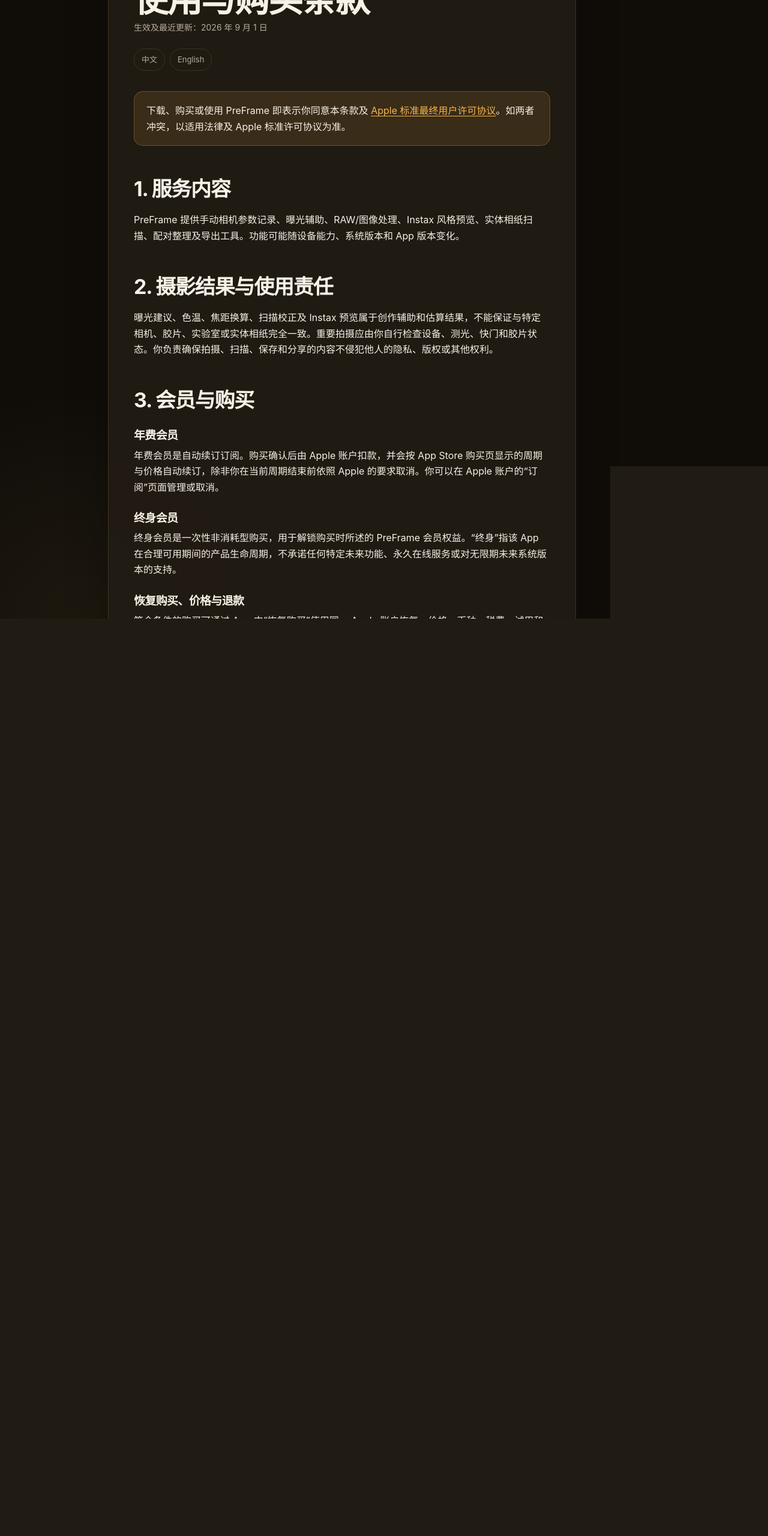
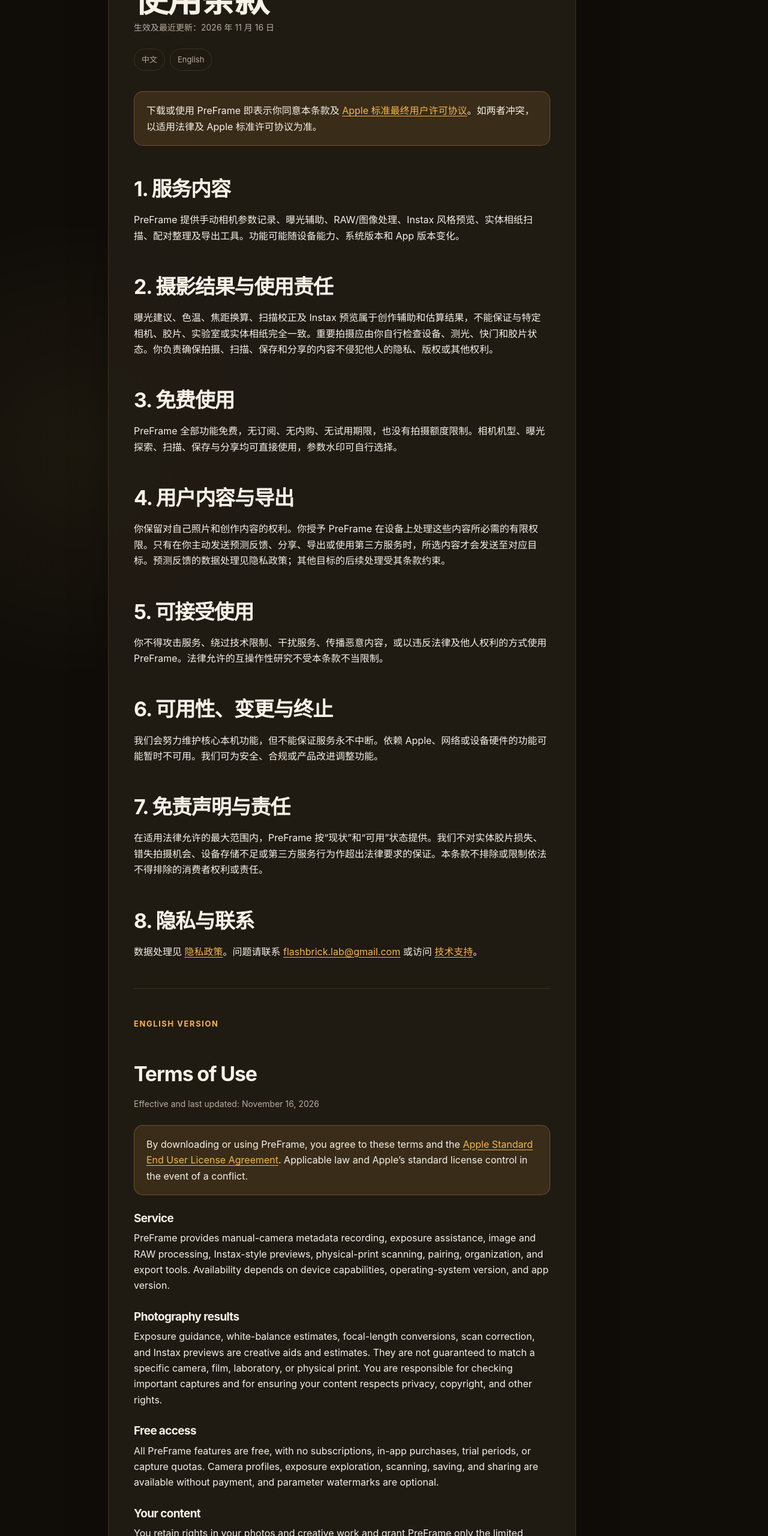
Before and after one commit to flashbrick-lab/flashbrick-lab.github.io, a plain HTML site: page preframe/legal/terms.html in a window 1280 px wide. Shown: the part 240-2800 px from the top of the page at 60% size. Drawn offline with Linux system fonts and the light colour scheme.

Commit message:
Update PreFrame support and legal pages for the free app

```diff
--- a/preframe/legal/terms.html
+++ b/preframe/legal/terms.html
@@ -2,54 +2,44 @@
 <html lang="zh-CN">
 <head>
   <meta charset="utf-8"><meta name="viewport" content="width=device-width, initial-scale=1">
-  <meta name="description" content="PreFrame 使用与购买条款 / Terms of Use">
-  <title>使用与购买条款 · PreFrame</title><link rel="icon" href="app-icon.png" type="image/png"><link rel="apple-touch-icon" href="app-icon.png"><link rel="stylesheet" href="styles.css?v=20260901-2">
+  <meta name="description" content="PreFrame 使用条款 / Terms of Use">
+  <title>使用条款 · PreFrame</title><link rel="icon" href="app-icon.png" type="image/png"><link rel="apple-touch-icon" href="app-icon.png"><link rel="stylesheet" href="styles.css?v=20260901-2">
 </head>
 <body>
   <header class="site-header"><nav class="nav" aria-label="主导航"><a class="brand" href="index.html"><img class="brand-icon" src="app-icon.png" alt="" width="34" height="34" style="width:34px;height:34px;min-width:34px;max-width:34px;border-radius:9px;object-fit:cover"><span>PreFrame</span></a><div class="nav-links"><a href="index.html">首页</a><a href="privacy.html">隐私</a><a aria-current="page" href="terms.html">条款</a><a href="support.html">支持</a></div></nav></header>
   <main><article class="document">
-    <p class="eyebrow">Legal / Terms</p><h1>使用与购买条款</h1><p class="meta">生效及最近更新：2026 年 9 月 1 日</p>
+    <p class="eyebrow">Legal / Terms</p><h1>使用条款</h1><p class="meta">生效及最近更新：2026 年 11 月 16 日</p>
     <div class="language-switch"><a href="#zh">中文</a><a href="#en">English</a></div>
 
     <section id="zh">
-      <div class="notice">下载、购买或使用 PreFrame 即表示你同意本条款及 <a href="https://www.apple.com/legal/internet-services/itunes/dev/stdeula/">Apple 标准最终用户许可协议</a>。如两者冲突，以适用法律及 Apple 标准许可协议为准。</div>
+      <div class="notice">下载或使用 PreFrame 即表示你同意本条款及 <a href="https://www.apple.com/legal/internet-services/itunes/dev/stdeula/">Apple 标准最终用户许可协议</a>。如两者冲突，以适用法律及 Apple 标准许可协议为准。</div>
       <h2>1. 服务内容</h2>
       <p>PreFrame 提供手动相机参数记录、曝光辅助、RAW/图像处理、Instax 风格预览、实体相纸扫描、配对整理及导出工具。功能可能随设备能力、系统版本和 App 版本变化。</p>
       <h2>2. 摄影结果与使用责任</h2>
       <p>曝光建议、色温、焦距换算、扫描校正及 Instax 预览属于创作辅助和估算结果，不能保证与特定相机、胶片、实验室或实体相纸完全一致。重要拍摄应由你自行检查设备、测光、快门和胶片状态。你负责确保拍摄、扫描、保存和分享的内容不侵犯他人的隐私、版权或其他权利。</p>
-      <h2>3. 会员与购买</h2>
-      <h3>年费会员</h3>
-      <p>年费会员是自动续订订阅。购买确认后由 Apple 账户扣款，并会按 App Store 购买页显示的周期与价格自动续订，除非你在当前周期结束前依照 Apple 的要求取消。你可以在 Apple 账户的“订阅”页面管理或取消。</p>
-      <h3>终身会员</h3>
-      <p>终身会员是一次性非消耗型购买，用于解锁购买时所述的 PreFrame 会员权益。“终身”指该 App 在合理可用期间的产品生命周期，不承诺任何特定未来功能、永久在线服务或对无限期未来系统版本的支持。</p>
-      <h3>恢复购买、价格与退款</h3>
-      <p>符合条件的购买可通过 App 内“恢复购买”使用同一 Apple 账户恢复。价格、币种、税费、试用和优惠以 Apple 购买确认页为准。账单与退款由 Apple 按其规则处理；你可以通过 Apple 的购买问题报告渠道提出申请。</p>
-      <h2>4. Apple 优惠码</h2>
-      <p>PreFrame 的会员优惠码由 Apple 创建、验证和兑换，依照 App Store 的资格、地区、期限与使用次数规则提供。优惠可能用于年费订阅或符合条件的 App 内购买，具体权益以兑换确认页为准。优惠码不可兑换现金；退款、撤销和购买记录由 Apple 管理。</p>
-      <h2>5. 用户内容与导出</h2>
-      <p>你保留对自己照片和创作内容的权利。你授予 PreFrame 在设备上处理这些内容所必需的有限权限。只有在你主动使用分享、导出或第三方服务时，内容才会交由所选目标处理；其后续处理受该目标的条款约束。</p>
-      <h2>6. 可接受使用</h2>
-      <p>你不得攻击或规避购买系统、绕过技术限制、干扰服务、传播恶意内容，或以违反法律及他人权利的方式使用 PreFrame。法律允许的互操作性研究不受本条款不当限制。</p>
-      <h2>7. 可用性、变更与终止</h2>
-      <p>我们会努力维护核心本机功能，但不能保证服务永不中断。依赖 Apple、网络或设备硬件的功能可能暂时不可用。我们可为安全、合规或产品改进调整功能，并会尊重适用法律下已有购买者的权益。</p>
-      <h2>8. 免责声明与责任</h2>
+      <h2>3. 免费使用</h2>
+      <p>PreFrame 全部功能免费，无订阅、无内购、无试用期限，也没有拍摄额度限制。相机机型、曝光探索、扫描、保存与分享均可直接使用，参数水印可自行选择。</p>
+      <h2>4. 用户内容与导出</h2>
+      <p>你保留对自己照片和创作内容的权利。你授予 PreFrame 在设备上处理这些内容所必需的有限权限。只有在你主动发送预测反馈、分享、导出或使用第三方服务时，所选内容才会发送至对应目标。预测反馈的数据处理见隐私政策；其他目标的后续处理受其条款约束。</p>
+      <h2>5. 可接受使用</h2>
+      <p>你不得攻击服务、绕过技术限制、干扰服务、传播恶意内容，或以违反法律及他人权利的方式使用 PreFrame。法律允许的互操作性研究不受本条款不当限制。</p>
+      <h2>6. 可用性、变更与终止</h2>
+      <p>我们会努力维护核心本机功能，但不能保证服务永不中断。依赖 Apple、网络或设备硬件的功能可能暂时不可用。我们可为安全、合规或产品改进调整功能。</p>
+      <h2>7. 免责声明与责任</h2>
       <p>在适用法律允许的最大范围内，PreFrame 按“现状”和“可用”状态提供。我们不对实体胶片损失、错失拍摄机会、设备存储不足或第三方服务行为作超出法律要求的保证。本条款不排除或限制依法不得排除的消费者权利或责任。</p>
-      <h2>9. 隐私与联系</h2>
+      <h2>8. 隐私与联系</h2>
       <p>数据处理见 <a href="privacy.html">隐私政策</a>。问题请联系 <a href="mailto:flashbrick.lab@gmail.com">flashbrick.lab@gmail.com</a> 或访问 <a href="support.html">技术支持</a>。</p>
     </section>
 
     <hr>
     <section id="en" lang="en">
-      <p class="eyebrow">English version</p><h2>Terms of Use and Purchase</h2><p class="meta">Effective and last updated: September 1, 2026</p>
-      <div class="notice">By downloading, purchasing, or using PreFrame, you agree to these terms and the <a href="https://www.apple.com/legal/internet-services/itunes/dev/stdeula/">Apple Standard End User License Agreement</a>. Applicable law and Apple’s standard license control in the event of a conflict.</div>
+      <p class="eyebrow">English version</p><h2>Terms of Use</h2><p class="meta">Effective and last updated: November 16, 2026</p>
+      <div class="notice">By downloading or using PreFrame, you agree to these terms and the <a href="https://www.apple.com/legal/internet-services/itunes/dev/stdeula/">Apple Standard End User License Agreement</a>. Applicable law and Apple’s standard license control in the event of a conflict.</div>
       <h3>Service</h3><p>PreFrame provides manual-camera metadata recording, exposure assistance, image and RAW processing, Instax-style previews, physical-print scanning, pairing, organization, and export tools. Availability depends on device capabilities, operating-system version, and app version.</p>
       <h3>Photography results</h3><p>Exposure guidance, white-balance estimates, focal-length conversions, scan correction, and Instax previews are creative aids and estimates. They are not guaranteed to match a specific camera, film, laboratory, or physical print. You are responsible for checking important captures and for ensuring your content respects privacy, copyright, and other rights.</p>
-      <h3>Annual membership</h3><p>The annual plan is an auto-renewable subscription charged to your Apple Account after confirmation. It renews at the period and price shown by the App Store unless cancelled in accordance with Apple’s requirements before the current period ends. Manage or cancel it in your Apple Account subscriptions.</p>
-      <h3>Lifetime membership</h3><p>The lifetime plan is a one-time non-consumable purchase unlocking the membership benefits described at purchase. “Lifetime” refers to the reasonable product lifetime of this app and does not promise particular future features, perpetual online services, or support for operating systems indefinitely.</p>
-      <h3>Restoration, price, and refunds</h3><p>Eligible purchases can be restored in the app using the same Apple Account. Price, currency, taxes, trials, and offers are those displayed by Apple at confirmation. Apple handles billing and refund requests under its rules.</p>
-      <h3>Apple offer codes</h3><p>PreFrame membership offer codes are created, validated, and redeemed by Apple and are subject to App Store eligibility, territory, duration, and redemption limits. An offer may apply to an annual subscription or an eligible in-app purchase as shown at confirmation. Codes have no cash value; Apple manages purchase records, revocations, and refunds.</p>
-      <h3>Your content</h3><p>You retain rights in your photos and creative work and grant PreFrame only the limited permission needed for on-device processing. Content is passed to another destination only when you choose to share or export, after which that destination’s terms apply.</p>
-      <h3>Acceptable use and availability</h3><p>You may not attack or evade purchase systems, bypass technical limits, disrupt services, distribute malicious content, or use PreFrame unlawfully. Features relying on Apple, networking, or hardware may be unavailable. We may make changes for security, compliance, and product improvement while respecting purchaser rights required by law.</p>
+      <h3>Free access</h3><p>All PreFrame features are free, with no subscriptions, in-app purchases, trial periods, or capture quotas. Camera profiles, exposure exploration, scanning, saving, and sharing are available without payment, and parameter watermarks are optional.</p>
+      <h3>Your content</h3><p>You retain rights in your photos and creative work and grant PreFrame only the limited permission needed for on-device processing. Selected content is transmitted only when you choose to submit Prediction Feedback, share, export, or use a third-party service. The Privacy Policy describes Prediction Feedback; other destinations apply their own terms.</p>
+      <h3>Acceptable use and availability</h3><p>You may not attack services, bypass technical limits, disrupt services, distribute malicious content, or use PreFrame unlawfully. Features relying on Apple, networking, or hardware may be unavailable. We may make changes for security, compliance, and product improvement.</p>
       <h3>Disclaimers</h3><p>To the maximum extent permitted by law, PreFrame is provided “as is” and “as available.” We do not provide guarantees beyond those required by law for lost film, missed captures, insufficient storage, or third-party services. Nothing here excludes non-waivable consumer rights or liability.</p>
       <h3>Privacy and contact</h3><p>See our <a href="privacy.html">Privacy Policy</a>. Contact <a href="mailto:flashbrick.lab@gmail.com">flashbrick.lab@gmail.com</a> or visit <a href="support.html">PreFrame Support</a>.</p>
     </section>
```
Also changed, not shown: preframe/legal/index.html (+4 -4 lines), preframe/legal/privacy.html (+9 -9 lines), preframe/legal/support.html (+7 -9 lines).
